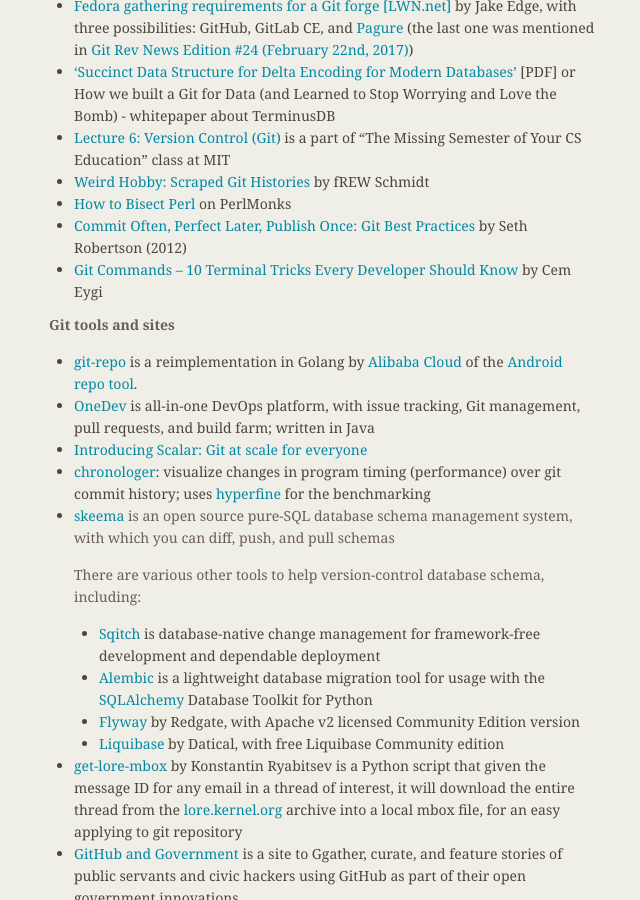
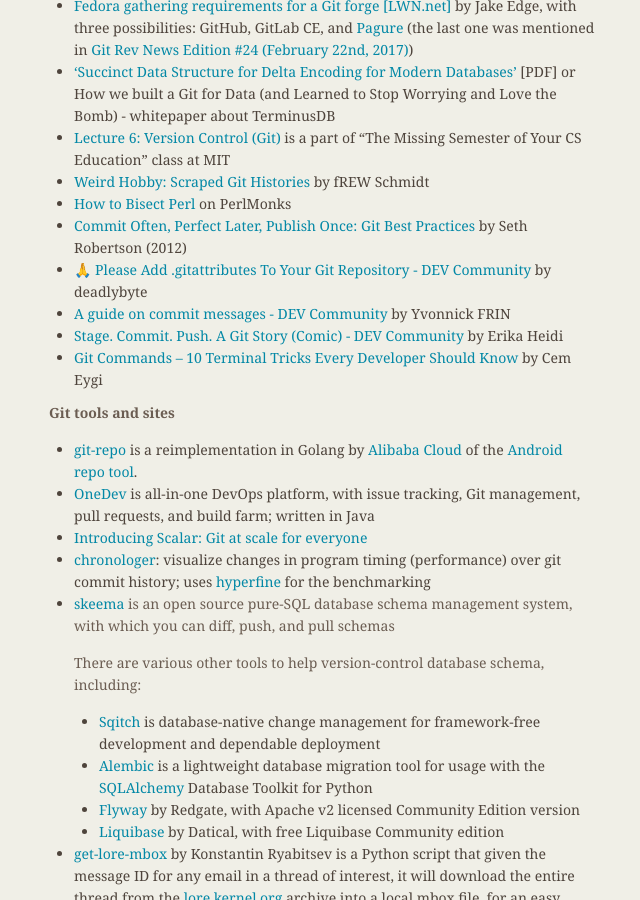
Before and after one commit to git/git.github.io, a Jekyll site: the page built from rev_news/drafts/edition-60.md, in a window 1280 px wide and 900 px high, scrolled down 6061 px. Shown: the whole window, without its empty margins (485-1125 px from the left). Built offline with Jekyll 4.4.1, drawn with Linux system fonts in a browser that asks for light colours.

Commit message:
rn-60: Add three articles from DEV.to

```diff
--- a/rev_news/drafts/edition-60.md
+++ b/rev_news/drafts/edition-60.md
@@ -361,6 +361,9 @@
 * [How to Bisect Perl](https://www.perlmonks.org/?node_id=11110663) on PerlMonks
 * [Commit Often, Perfect Later, Publish Once: Git Best Practices](http://sethrobertson.github.io/GitBestPractices/)
   by Seth Robertson (2012)
+* [🙏 Please Add .gitattributes To Your Git Repository - DEV Community](https://dev.to/deadlybyte/please-add-gitattributes-to-your-git-repository-1jld) by deadlybyte
+* [A guide on commit messages - DEV Community](https://dev.to/yvonnickfrin/a-guide-on-commit-messages-d8n) by Yvonnick FRIN
+* [Stage. Commit. Push. A Git Story (Comic) - DEV Community](https://dev.to/erikaheidi/pick-squash-drop-rebase-comic-607) by Erika Heidi
 * [Git Commands – 10 Terminal Tricks Every Developer Should Know](https://www.freecodecamp.org/news/10-important-git-commands-that-every-developer-should-know/) by Cem Eygi
 
 
```
